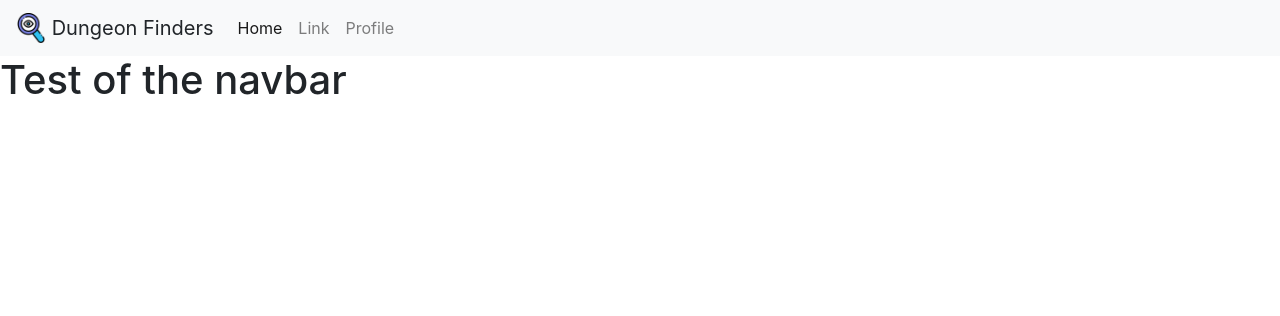
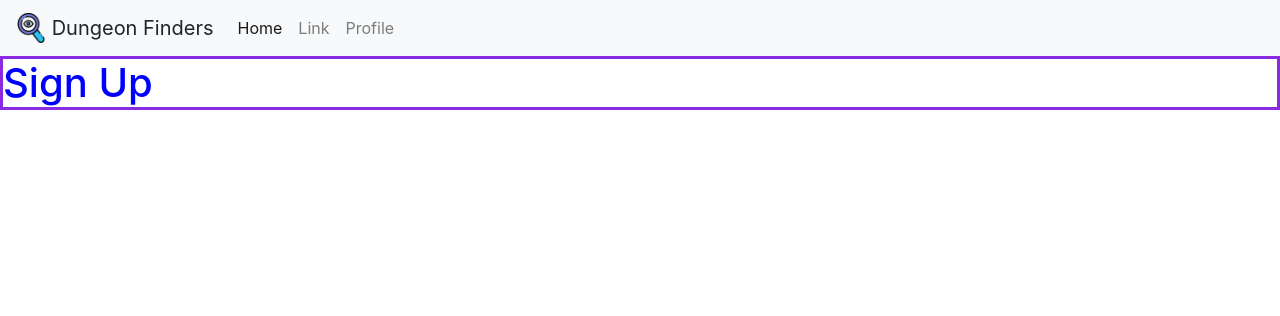
Before and after one commit to aliv314/dungeon-finder, a Flask app: page / in a window 1280 px wide. Shown: the top 316 px of the page. Run offline with Flask 2, Linux system fonts and the light colour scheme; some libraries are stand-ins or nearby versions.

Commit message:
Sign Up Page Day 1

```diff
--- a/app.py
+++ b/app.py
@@ -12,7 +12,7 @@ db = mongodb_client.db
 
 @app.route('/')
 def home():  # put application's code here
-    return render_template("home_page.html")
+    return render_template("sign_up.html")
 
 if __name__ == '__main__':
     app.run(debug=True)
--- a/templates/sign_up.html
+++ b/templates/sign_up.html
@@ -1,10 +1,8 @@
-<!DOCTYPE html>
-<html lang="en">
-<head>
-    <meta charset="UTF-8">
-    <title>Title</title>
-</head>
-<body>
+{% extends "navbar.html" %} {% block title %} Sign Up {% endblock %} {% block content %}
+    <h1 style="color:blue;border-width:3px;border-style:solid;border-color: blueviolet">
 
-</body>
-</html>
+        Sign Up
+
+    </h1>
+
+{% endblock %}
```
